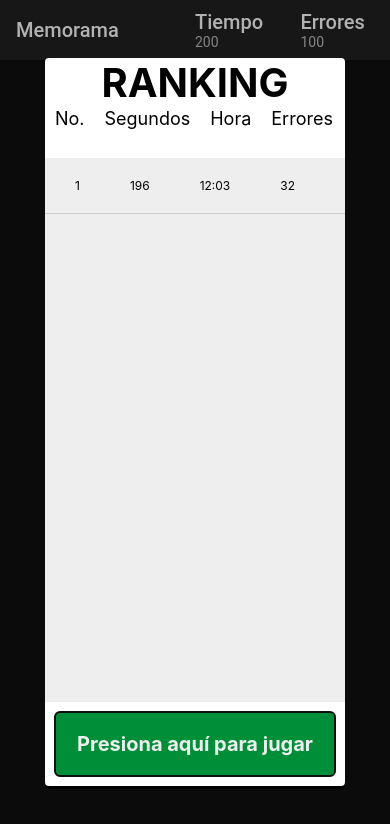
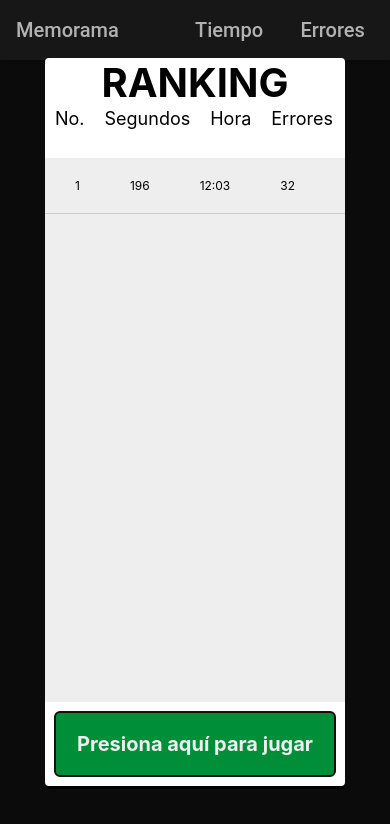
Before and after one commit to jela3105/react-native-memo, a React Native app: screen / in a window 390 px wide. Shown: the top 824 px of the page. Built offline with nearby package versions, Linux system fonts and the light colour scheme.

Commit message:
Show time and mistakes

```diff
--- a/App.js
+++ b/App.js
@@ -23,6 +23,8 @@ let time = 0;
 export default function App() {
   const [modalVisibility, setModalVisibility] = useState(true);
   const [cards, setCards] = useState([]);
+  const [timer, setTimer] = useState(time);
+  const [mistakes, setMistakes] = useState(pairCardsFail);
   const numColumns = 4;
 
   const handleSelectedCard = (item) => {
@@ -58,6 +60,7 @@ export default function App() {
         selectedCards = [];
       } else {
         pairCardsFail++;
+        setMistakes(pairCardsFail);
         hideCards();
       }
     }
@@ -89,6 +92,7 @@ export default function App() {
     });
     setInterval(() => {
       time++;
+      setTimer(time);
     }, 1000);
   };
 
@@ -119,8 +123,12 @@ export default function App() {
     <View style={styles.container}>
       <Appbar.Header style={styles.header}>
         <Appbar.Content style={styles.title} title="Memorama" />
-        <Appbar.Content style={styles.time} title="Tiempo" subtitle="200" />
-        <Appbar.Content style={styles.mistake} title="Errores" subtitle="100" />
+        <Appbar.Content style={styles.time} title="Tiempo" subtitle={timer} />
+        <Appbar.Content
+          style={styles.mistake}
+          title="Errores"
+          subtitle={mistakes}
+        />
       </Appbar.Header>
       <Cards
         cardsList={cards}
```
